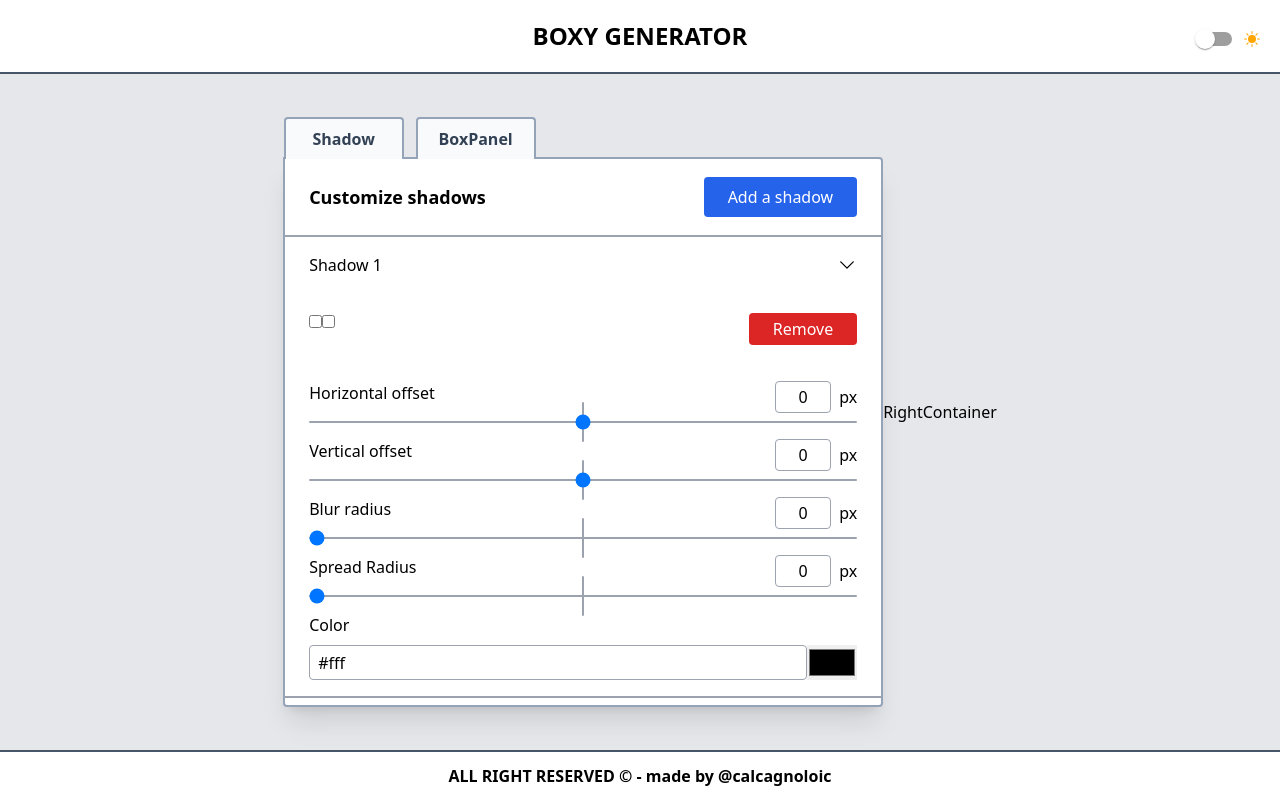
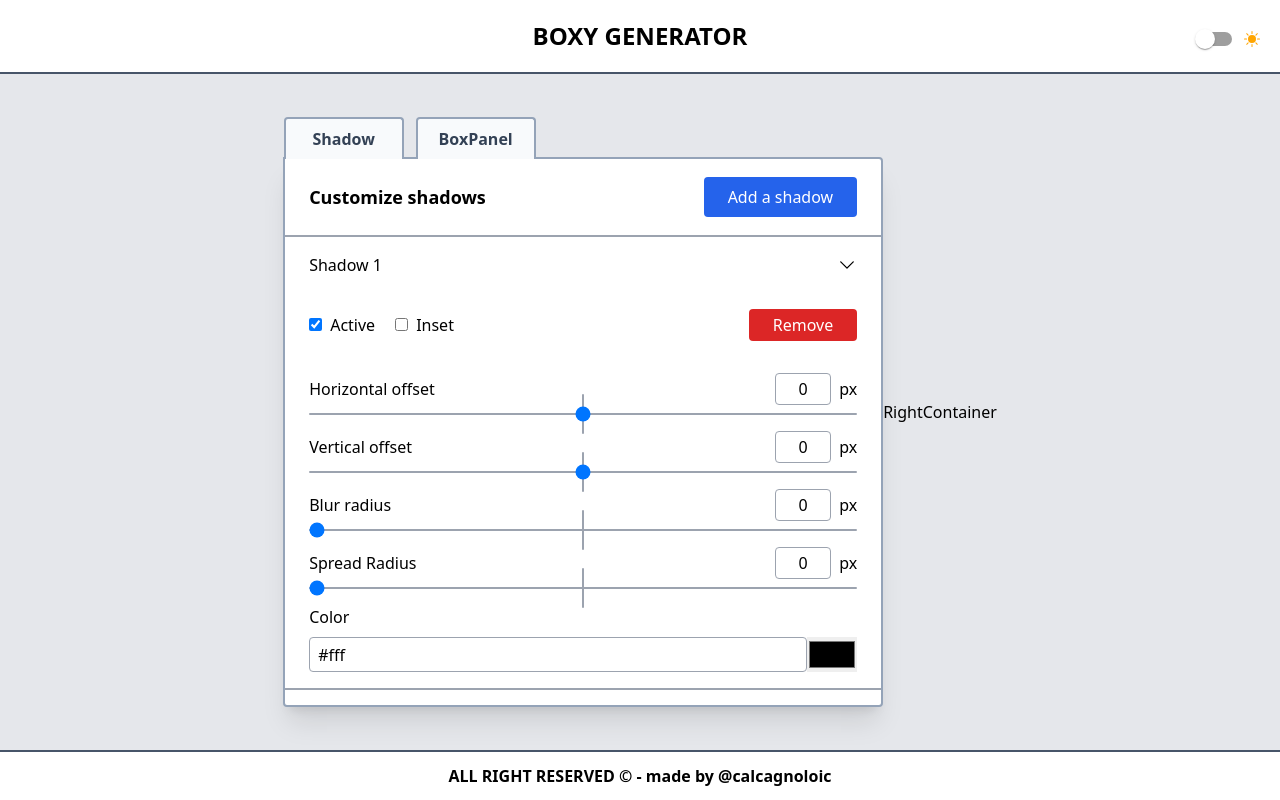
Before and after one commit to CalcagnoLoic/box_shadow_generator, a React (Vite) app: page / in a window 1280 px wide. Built offline with nearby package versions, Linux system fonts and the light colour scheme.

Commit message:
add checkbox for shadow properties and correction of design

```diff
--- a/src/features/shadows.js
+++ b/src/features/shadows.js
@@ -148,7 +148,14 @@ export const shadows = createSlice({
             currentInput.value = action.payload.value;
         },
 
-        updateCheckbox: (state, action) => {},
+        updateCheckbox: (state, action) => {
+            const currentShadowID = state.find(
+                (shadow) => shadow.id === action.payload.shadowID
+            );
+
+            currentShadowID[action.payload.name] =
+                !currentShadowID[action.payload.name];
+        },
     },
 });
 
--- a/src/layouts/BoxPanel/BoxRange.jsx
+++ b/src/layouts/BoxPanel/BoxRange.jsx
@@ -15,7 +15,7 @@ export const BoxRange = ({ inputData }) => {
 
     return (
         <div className="my-8">
-            <div className="flex justify-between">
+            <div className="flex justify-between items-baseline">
                 <p>{inputData.name}</p>
                 <div className="flex items-baseline gap-2 mb-2">
                     <input
--- a/src/layouts/LeftContainer.jsx
+++ b/src/layouts/LeftContainer.jsx
@@ -44,7 +44,7 @@ export const LeftContainer = () => {
                     </>
                 ))}
             </div>
-            <div className="">{tabsData[selectedTab].component}</div>
+            <div className="h-full overflow-auto">{tabsData[selectedTab].component}</div>
         </div>
     );
 };
--- a/src/layouts/ShadowPanel/Shadow.jsx
+++ b/src/layouts/ShadowPanel/Shadow.jsx
@@ -64,14 +64,20 @@ export const Shadow = ({ shadowPanel, shadow }) => {
 
             {toggleBtn && (
                 <>
-                    <div className="flex justify-between px-6 py-1">
+                    <div className="flex justify-between items-baseline px-6">
                         <div className="flex">
-                            <ShadowCheckbox />
-                            <ShadowCheckbox />
+                            <ShadowCheckbox
+                                name={"active"}
+                                shadowID={shadow.id}
+                            />
+                            <ShadowCheckbox
+                                name={"inset"}
+                                shadowID={shadow.id}
+                            />
                         </div>
                         <button
                             onClick={() => dispatch(removeShadow())}
-                            className="mt-4 bg-red-600 hover:bg-red-700 px-6 py-1 text-white self-center rounded"
+                            className="mt-4 bg-red-600 hover:bg-red-700 px-6 py-1 text-white rounded"
                         >
                             Remove
                         </button>
--- a/src/layouts/ShadowPanel/ShadowCheckbox.jsx
+++ b/src/layouts/ShadowPanel/ShadowCheckbox.jsx
@@ -1,7 +1,25 @@
-export const ShadowCheckbox = (name) => {
+import { useSelector, useDispatch } from "react-redux";
+import { updateCheckbox } from "../../features/shadows";
+
+export const ShadowCheckbox = ({ name, shadowID }) => {
+    const dispatch = useDispatch();
+
+    const checkBtn = useSelector((state) =>
+        state.shadows.find((shadow) => shadow.id === shadowID)
+    );
+
     return (
         <>
-            <input type="checkbox" className="self-center" />
+            <input
+                type="checkbox"
+                className="self-center mr-2"
+                onChange={() => dispatch(updateCheckbox({ shadowID, name }))}
+                checked={checkBtn[name]}
+                id={`checkbox-${name}-${shadowID}`}
+            />
+            <label className="mr-5" htmlFor={`checkbox-${name}-${shadowID}`}>
+                {name.charAt(0).toUpperCase() + name.slice(1)}
+            </label>
         </>
     );
 };
--- a/src/layouts/ShadowPanel/ShadowRange.jsx
+++ b/src/layouts/ShadowPanel/ShadowRange.jsx
@@ -16,7 +16,7 @@ export const ShadowRange = ({ inputData, shadowID }) => {
 
     return (
         <div className="my-4">
-            <div className="flex justify-between">
+            <div className="flex justify-between items-baseline">
                 <p>{inputData.name}</p>
                 <div className="flex items-baseline gap-2 mb-2">
                     <input
```
